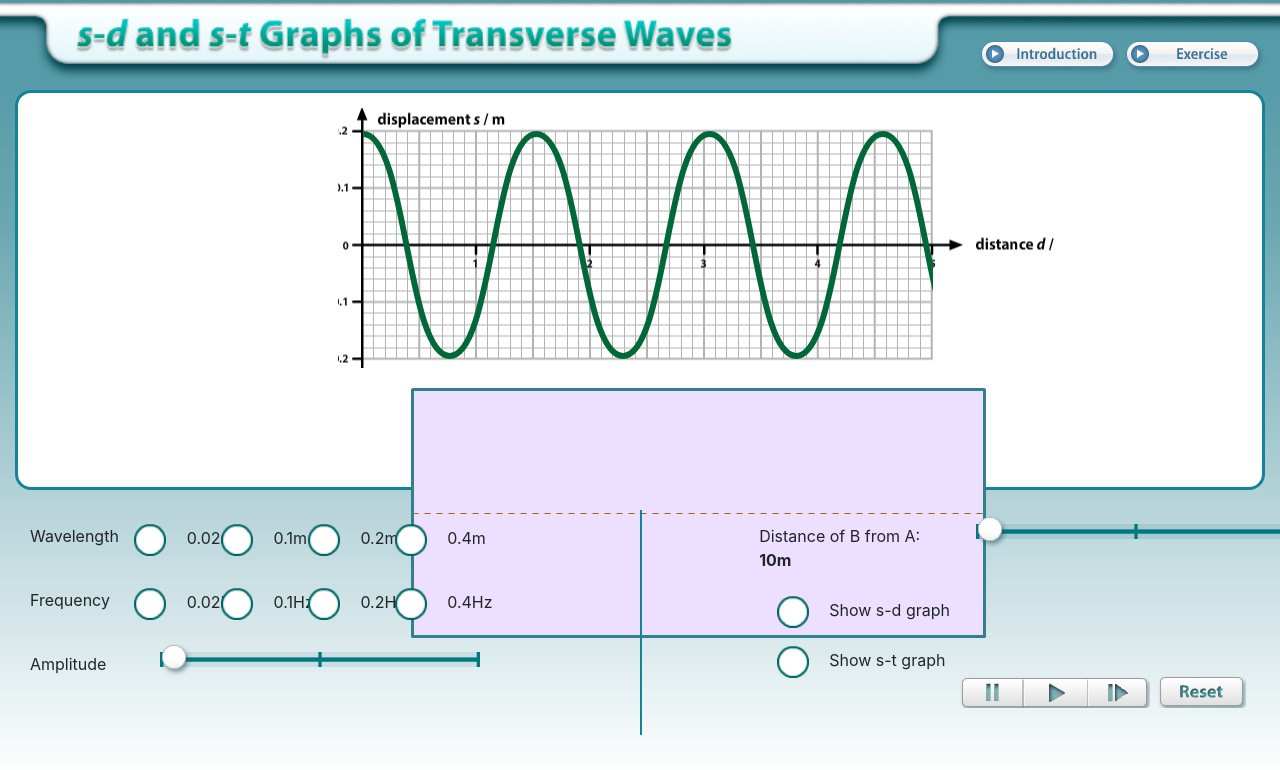
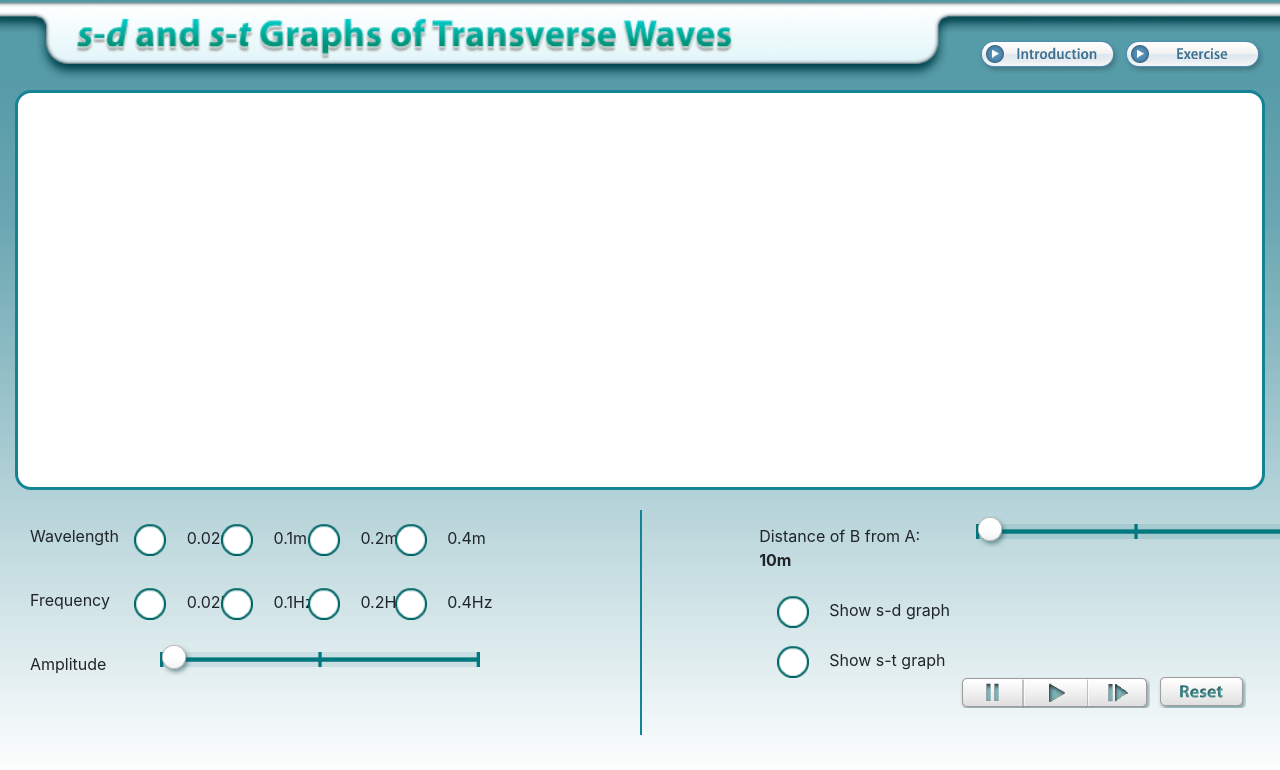
Before and after one commit to aksaxena1991/simulation, a website: page index.html in a window 1280 px wide. Drawn offline with nearby package versions, Linux system fonts and the light colour scheme.

Commit message:
Revert "push"
This reverts commit 7ca30847679a41224b493dd9ab96b682cbcabb5a.

```diff
--- a/index.html
+++ b/index.html
@@ -36,15 +36,7 @@
 
 
         </div>
-        <div class="activity-container container-fluid">
-            <div class="upper-graph container">
-                <div class="wave"></div>
-
-            </div>
-            <div class="lower-graph container">
-
-            </div>
-        </div>
+        <div class="activity-container container-fluid"></div>
         <div class="control-bar row">
 
             <div class="col-xl-5">
--- a/style.css
+++ b/style.css
@@ -192,32 +192,3 @@ ul li {
   background-repeat: no-repeat;
   background-size: cover;
 }
-
-
-.upper-graph{
-  height: 260px;
-  width: 720px;
-  /* z-index: 1; */
-  margin: 15px 0px 0px 305px;
-  background-image: url("./assets/graph.png");
-  background-repeat: no-repeat;
-  background-position: center;
-}
-.wave {
-  height: 228px;
-  width: 570px;
-  background-image: url("./assets/G_wave.svg");
-  background-repeat: repeat-x;
-  background-size: cover;
-  margin: 23px 0px 0px 10px;
-  position: absolute;
-}
-.lower-graph {
-
-  height: 260px;
-  width: 720px;
-  margin: 15px 0px 0px 305px;
-  background-image: url("./assets/GB.png");
-  background-repeat: no-repeat;
-  background-position: center;
-}
```
